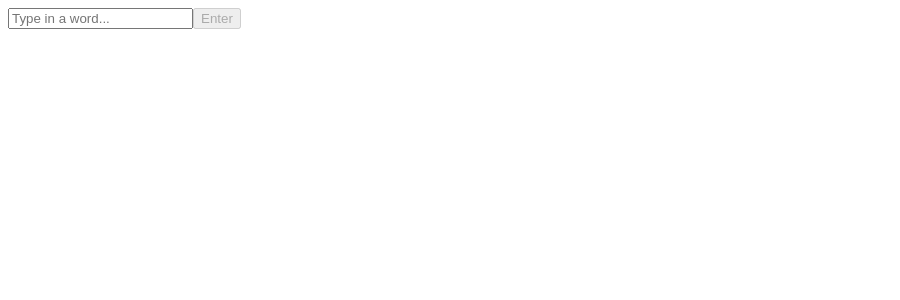
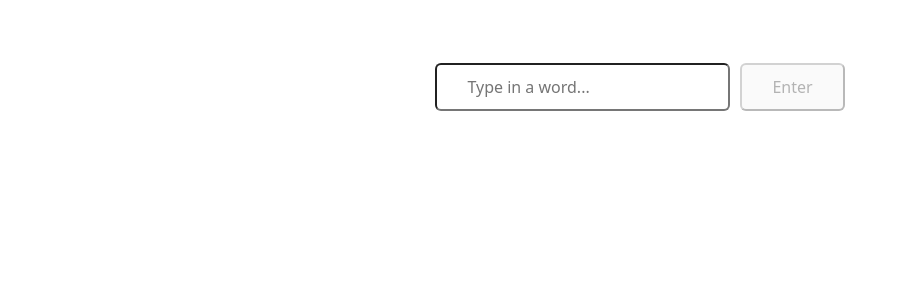
Before and after one commit to Ventuscoder/word-info, a React (Vite) app: page / in a window 1280 px wide. Shown: the top 300 px of the page, without its empty margins (0-900 px from the left). Built offline with nearby package versions, Linux system fonts and the light colour scheme.

Commit message:
Add bootstrap and style

```diff
--- a/index.html
+++ b/index.html
@@ -4,10 +4,12 @@
     <meta charset="UTF-8" />
     <link rel="icon" type="image/svg+xml" href="/vite.svg" />
     <meta name="viewport" content="width=device-width, initial-scale=1.0" />
+    <link href="https://cdn.jsdelivr.net/npm/bootstrap@5.3.0-alpha1/dist/css/bootstrap.min.css" rel="stylesheet" integrity="sha384-GLhlTQ8iRABdZLl6O3oVMWSktQOp6b7In1Zl3/Jr59b6EGGoI1aFkw7cmDA6j6gD" crossorigin="anonymous">
     <title>Vite + React</title>
   </head>
   <body>
     <div id="root"></div>
+    <script src="https://cdn.jsdelivr.net/npm/bootstrap@5.3.0-alpha1/dist/js/bootstrap.bundle.min.js" integrity="sha384-w76AqPfDkMBDXo30jS1Sgez6pr3x5MlQ1ZAGC+nuZB+EYdgRZgiwxhTBTkF7CXvN" crossorigin="anonymous"></script>
     <script type="module" src="/src/main.jsx"></script>
   </body>
 </html>
--- a/src/App.jsx
+++ b/src/App.jsx
@@ -11,7 +11,7 @@ function App() {
   }
 
   return (
-    <div className="app">
+    <div className="container-fluid">
       <Search handleSubmit={handleSearchSubmit} />
     </div>
   )
--- a/src/search.css
+++ b/src/search.css
@@ -0,0 +1,13 @@
+.search {
+    margin-top: 5%;
+}
+
+.search-input {
+    padding: 10px 30px;
+}
+
+.search-button {
+    margin-left: 10px;
+    display: inline-block;
+    padding: 10px 30px;
+}
--- a/src/search.jsx
+++ b/src/search.jsx
@@ -13,10 +13,10 @@ const Search = (props) => {
     }
 
     return (
-        <div className='search'>
+        <div className='search d-flex justify-content-center'>
             <form className='form' onSubmit={(e)=>handleSubmit(e, search)}>
-                <input type="text" className='search-input' name="search" id="search" value={search} onChange={handleChange} placeholder='Type in a word...' />
-                <button type="submit" className='search-button' disabled={search.trim()===''}>Enter</button>
+                <input type="text" className='search-input rounded' name="search" id="search" value={search} onChange={handleChange} placeholder='Type in a word...' />
+                <button type="submit" className='search-button rounded' disabled={search.trim()===''}>Enter</button>
             </form>
         </div>
     )
```
